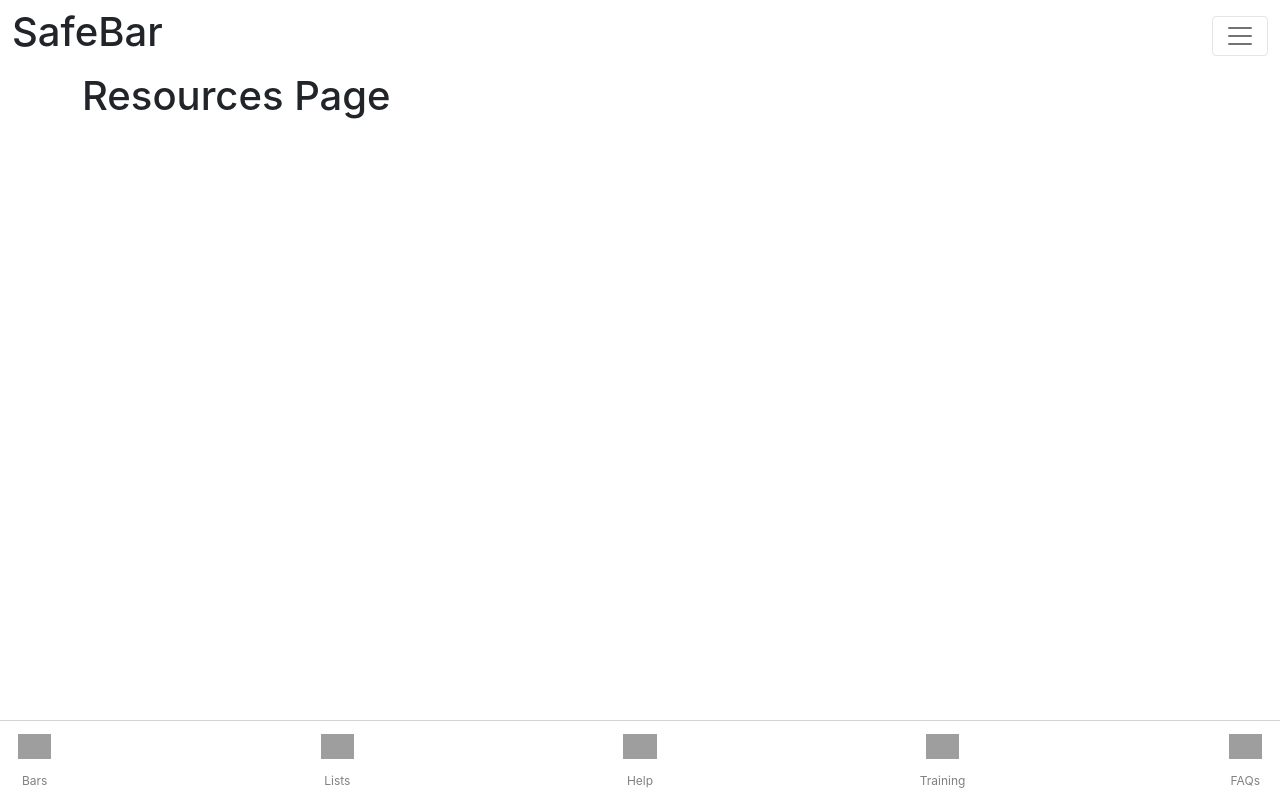
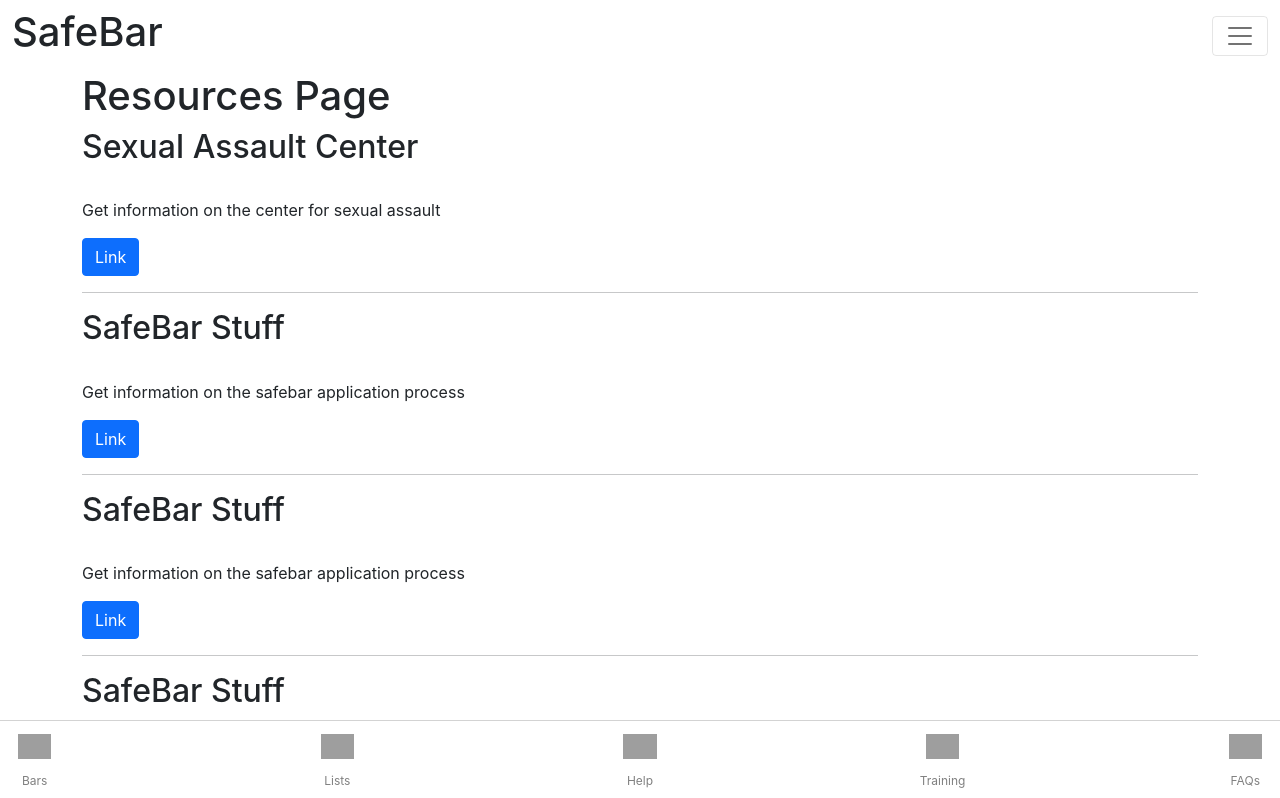
Before and after one commit to Sexual-Assault-Center/SafeBar, a Next.js app in the folder frontend/: page /resources in a window 1280 px wide. Shown: the top 798 px of the page. Built offline with nearby package versions, Linux system fonts and the light colour scheme; no server answers; grey boxes are pictures that could not be loaded.

Commit message:
created resources page

```diff
--- a/frontend/pages/_app.js
+++ b/frontend/pages/_app.js
@@ -26,7 +26,7 @@ function MyApp({ Component, pageProps }) {
     <AuthProvider>
       <AuthConsumer>
         {({ user, userLoading }) => (
-          <div>
+          <div className="layout-cont">
             {/* all pages have access to the user object */}
             {userLoading ? 'Loading...'
               : (
--- a/frontend/pages/resources.js
+++ b/frontend/pages/resources.js
@@ -1,10 +1,36 @@
+import React from 'react';
+import PropTypes from 'prop-types';
+import { Button } from 'react-bootstrap';
 import HeadDetails from '../components/HeadDetails';
+import resourcesData from '../resourcesData.json';
+
+const ResourceComponent = ({ ...props }) => (
+    <>
+      <h2>{props.title}</h2>
+      <br />
+      <p>{props.description}</p>
+      <Button variant="primary" href={props.url} value="Link">Link</Button>
+      <hr />
+    </>
+);
 
 export default function Resources() {
   return (
     <>
       <HeadDetails title="Resources" description="Making Nightlife Safer for Everyone" />
       <h1>Resources Page</h1>
+      <div>
+        {
+          resourcesData.resources.map((resource) => <ResourceComponent {...resource} />)
+        }
+      </div>
+
     </>
   );
 }
+
+ResourceComponent.propTypes = {
+  title: PropTypes.string.isRequired,
+  description: PropTypes.string.isRequired,
+  url: PropTypes.string.isRequired,
+};
--- /dev/null
+++ b/frontend/resourcesData.json
@@ -0,0 +1,34 @@
+{
+  "resources": [
+    {
+      "id": "abcasdf1231",
+      "title": "Sexual Assault Center",
+      "description": "Get information on the center for sexual assault",
+      "url": "https://sacenter.org/"
+    },
+    {
+      "id": "a1234155111",
+      "title": "SafeBar Stuff",
+      "description": "Get information on the safebar application process",
+      "url": "https://sacenter.org/"
+    },
+    {
+      "id": "a1234155111",
+      "title": "SafeBar Stuff",
+      "description": "Get information on the safebar application process",
+      "url": "https://sacenter.org/"
+    },
+    {
+      "id": "a1234155111",
+      "title": "SafeBar Stuff",
+      "description": "Get information on the safebar application process",
+      "url": "https://sacenter.org/"
+    },
+    {
+      "id": "a1234155111",
+      "title": "SafeBar Stuff",
+      "description": "Get information on the safebar application process",
+      "url": "https://sacenter.org/"
+    }
+  ]
+}
--- a/frontend/styles/globals.css
+++ b/frontend/styles/globals.css
@@ -13,6 +13,10 @@ a {
 
 * {
   box-sizing: border-box;
+}
+
+.layout-cont {
+  margin-bottom: 5rem;
 }
 
 footer {
```
